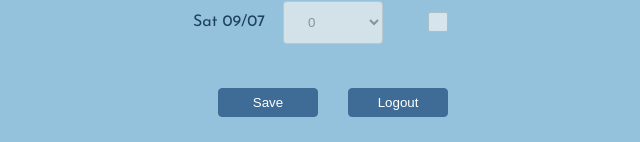
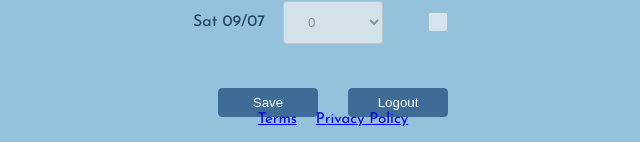
Before and after one commit to KranzGig/Kranztc, a PHP site: page /enter_hours.php in a window 1280 px wide. Shown: the part 816-958 px from the top of the page, without its empty margins (307-947 px from the left). Before the commit the page ends 933 px from the top, so only its background shows below. Run offline with PHP 8.4, Linux system fonts and the light colour scheme; the visitor is signed in with stand-in values (Sample User, id 1); data that the repository does not hold is empty.

Commit message:
Update enter_hours.php

```diff
--- a/enter_hours.php
+++ b/enter_hours.php
@@ -127,5 +127,6 @@
   </form>
   <a href="logout.php"><button id='enter'>Logout</button></a>
 </div>
+<p id="small"><a href="terms.html">Terms</a>&nbsp;&nbsp;&nbsp;&nbsp;<a href="privacy.html">Privacy Policy</a></p>
 </body>
 </html>
```
